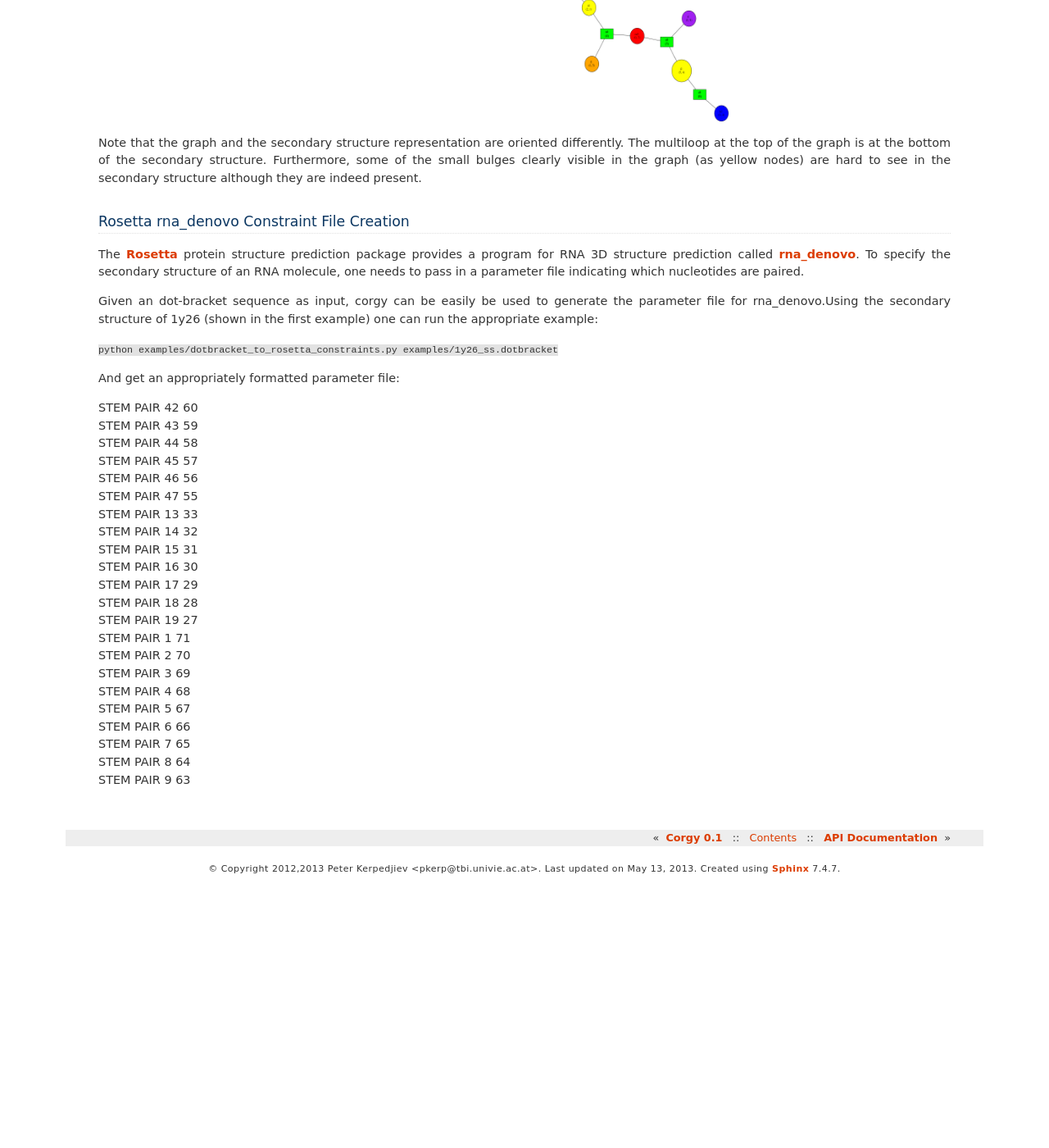
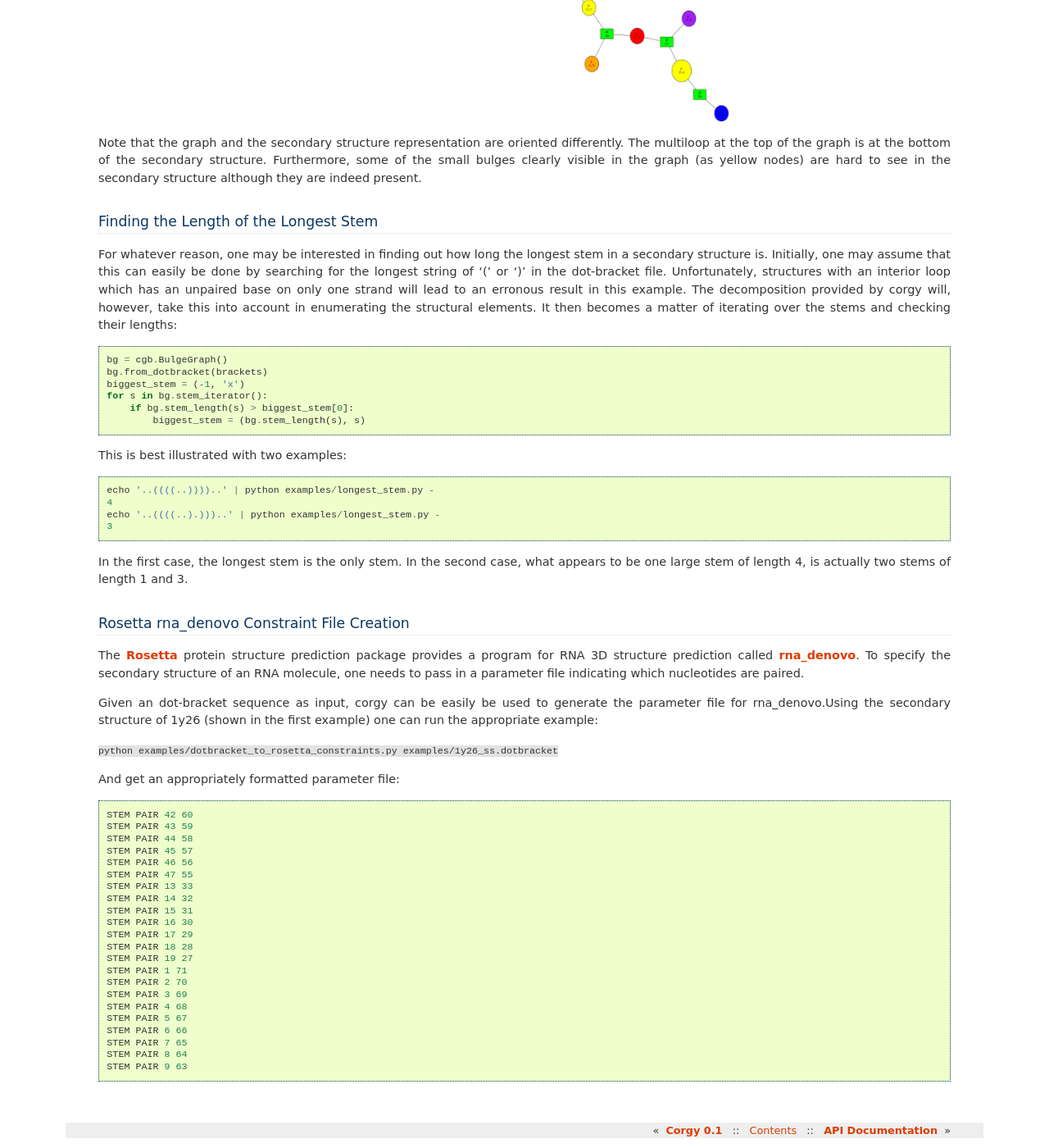
Before and after one commit to ViennaRNA/forgi, a Sphinx documentation site: the page built from doc/tutorial.rst, in a window 1280 px wide and 1400 px high, scrolled down 3359 px. Shown: the whole window at 82% size. Built offline with Sphinx 7.4.7, drawn with Linux system fonts in a browser that asks for light colours; before the commit the page ends 4436 px from its top, so only the background shows below that.

Commit message:
Added the longest stem example.

```diff
--- a/doc/tutorial.rst
+++ b/doc/tutorial.rst
@@ -109,6 +109,27 @@ Into a graph that looks like this:
 
 Note that the graph and the secondary structure representation are oriented differently. The multiloop at the top of the graph is at the bottom of the secondary structure. Furthermore, some of the small bulges clearly visible in the graph (as yellow nodes) are hard to see in the secondary structure although they are indeed present.
 
+Finding the Length of the Longest Stem
+~~~~~~~~~~~~~~~~~~~~~~~~~~~~~~~~~~~~~~
+
+For whatever reason, one may be interested in finding out how long the longest stem in a secondary structure is. Initially, one may assume that this can easily be done by searching for the longest string of '(' or ')' in the dot-bracket file. Unfortunately, structures with an interior loop which has an unpaired base on only one strand will lead to an erronous result in this example. The decomposition provided by corgy will, however, take this into account in enumerating the structural elements. It then becomes a matter of iterating over the stems and checking their lengths::
+
+    bg = cgb.BulgeGraph()
+    bg.from_dotbracket(brackets)
+    biggest_stem = (-1, 'x')
+    for s in bg.stem_iterator():
+        if bg.stem_length(s) > biggest_stem[0]:
+            biggest_stem = (bg.stem_length(s), s)
+
+This is best illustrated with two examples::
+
+    echo '..((((..))))..' | python examples/longest_stem.py -
+    4
+    echo '..((((..).)))..' | python examples/longest_stem.py -
+    3
+
+In the first case, the longest stem is the only stem. In the second case, what appears to be one large stem of length 4, is actually two stems of length 1 and 3.
+
 Rosetta rna_denovo Constraint File Creation
 ~~~~~~~~~~~~~~~~~~~~~~~~~~~~~~~~~~~~~~~~~~~
 
@@ -118,27 +139,27 @@ Given an dot-bracket sequence as input, corgy can be easily be used to generate
 
 ``python examples/dotbracket_to_rosetta_constraints.py examples/1y26_ss.dotbracket``
 
-And get an appropriately formatted parameter file:
+And get an appropriately formatted parameter file::
 
-| STEM PAIR 42 60
-| STEM PAIR 43 59
-| STEM PAIR 44 58
-| STEM PAIR 45 57
-| STEM PAIR 46 56
-| STEM PAIR 47 55
-| STEM PAIR 13 33
-| STEM PAIR 14 32
-| STEM PAIR 15 31
-| STEM PAIR 16 30
-| STEM PAIR 17 29
-| STEM PAIR 18 28
-| STEM PAIR 19 27
-| STEM PAIR 1 71
-| STEM PAIR 2 70
-| STEM PAIR 3 69
-| STEM PAIR 4 68
-| STEM PAIR 5 67
-| STEM PAIR 6 66
-| STEM PAIR 7 65
-| STEM PAIR 8 64
-| STEM PAIR 9 63
+    STEM PAIR 42 60
+    STEM PAIR 43 59
+    STEM PAIR 44 58
+    STEM PAIR 45 57
+    STEM PAIR 46 56
+    STEM PAIR 47 55
+    STEM PAIR 13 33
+    STEM PAIR 14 32
+    STEM PAIR 15 31
+    STEM PAIR 16 30
+    STEM PAIR 17 29
+    STEM PAIR 18 28
+    STEM PAIR 19 27
+    STEM PAIR 1 71
+    STEM PAIR 2 70
+    STEM PAIR 3 69
+    STEM PAIR 4 68
+    STEM PAIR 5 67
+    STEM PAIR 6 66
+    STEM PAIR 7 65
+    STEM PAIR 8 64
+    STEM PAIR 9 63
```
Also changed, not shown: 2 other files.
